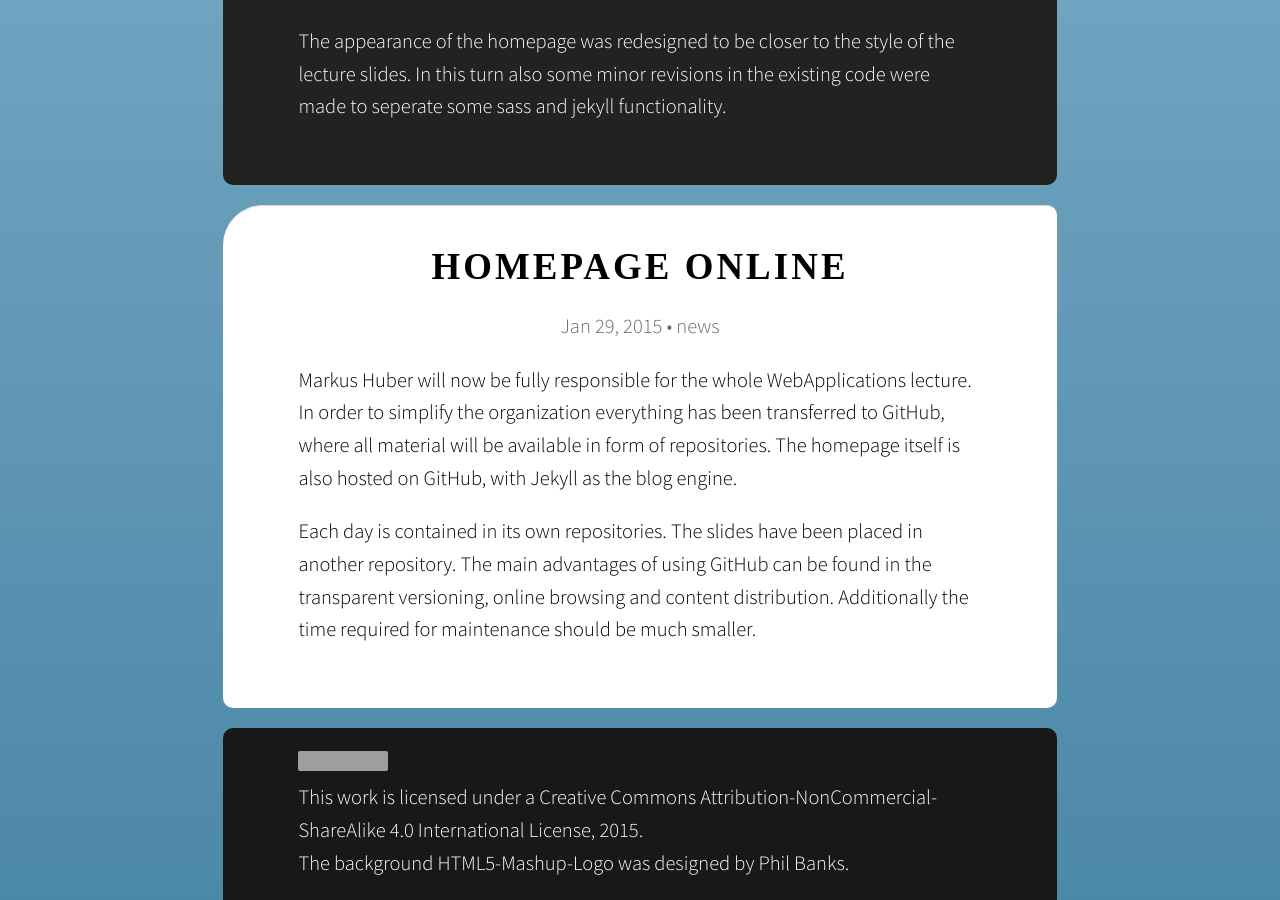
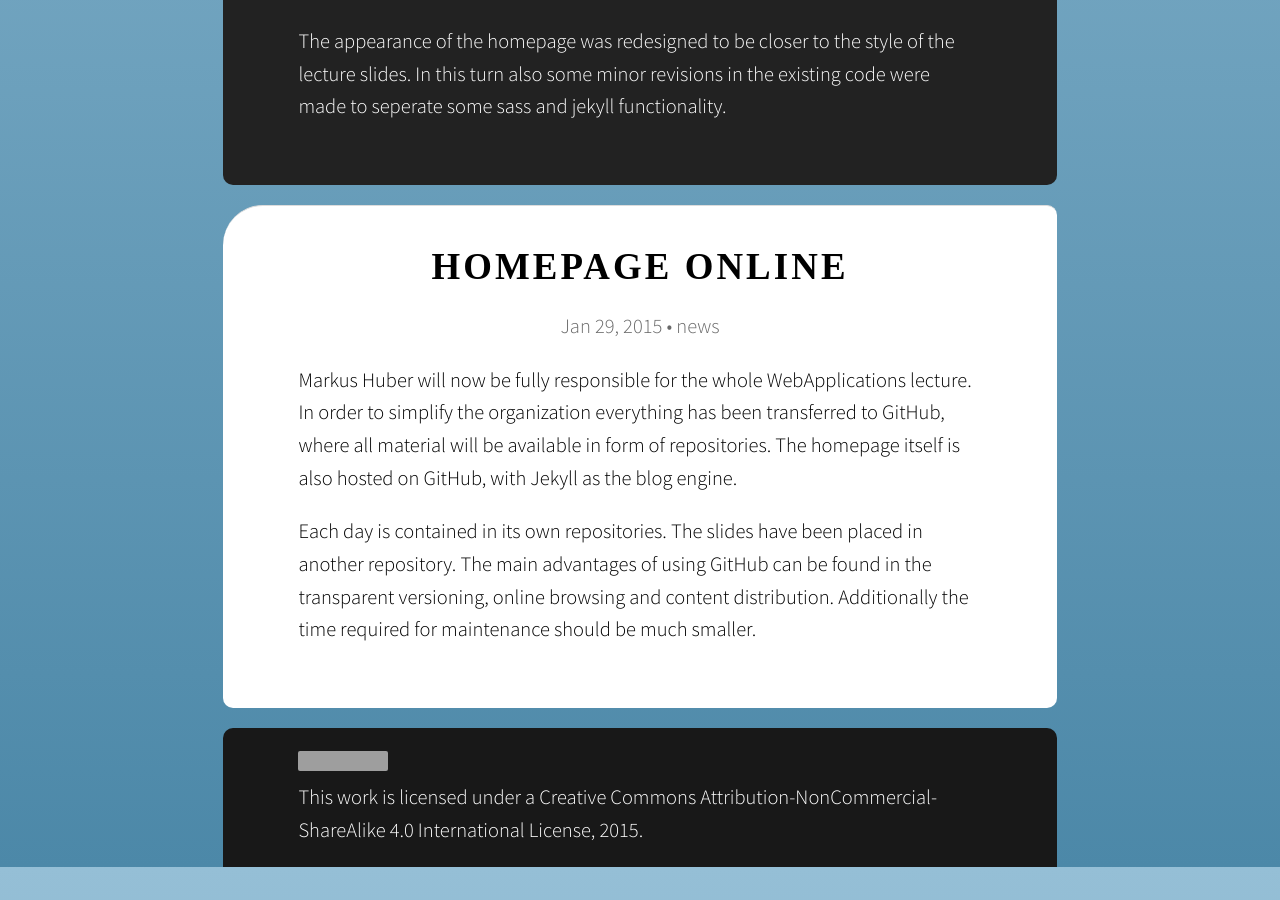
Before and after one commit to WebAppLecture/webapplecture.github.io, a Jekyll site: the page built from index.html, in a window 1280 px wide and 900 px high, scrolled down 910 px. Built offline with Jekyll 4.4.1, drawn with Linux system fonts in a browser that asks for light colours; nearby versions of some CDN libraries; some web fonts are replaced; the list of posts is cut into pages by our own code; after the commit the page ends 1777 px from its top, so only the background shows below that; grey boxes are pictures that could not be loaded.

Commit message:
Removed credits to Phil Banks
Logo was removed --> removed credits

```diff
--- a/_layouts/blank.html
+++ b/_layouts/blank.html
@@ -29,8 +29,7 @@
     </header>
 {{ content }}
     <footer>
-      <span><a rel="license" href="http://creativecommons.org/licenses/by-nc-sa/4.0/"><img alt="Creative Commons License" style="border-width:0" src="https://i.creativecommons.org/l/by-nc-sa/4.0/88x31.png" /></a><br />This work is licensed under a <a rel="license" href="http://creativecommons.org/licenses/by-nc-sa/4.0/">Creative Commons Attribution-NonCommercial-ShareAlike 4.0 International License</a>, {{ site.time | date: "%Y" }}.<br>
-      The background HTML5-Mashup-Logo was designed by <a href="http://customcreative.co.uk/html-5-logo-mashup/">Phil Banks</a>.</span>
+      <span><a rel="license" href="http://creativecommons.org/licenses/by-nc-sa/4.0/"><img alt="Creative Commons License" style="border-width:0" src="https://i.creativecommons.org/l/by-nc-sa/4.0/88x31.png" /></a><br />This work is licensed under a <a rel="license" href="http://creativecommons.org/licenses/by-nc-sa/4.0/">Creative Commons Attribution-NonCommercial-ShareAlike 4.0 International License</a>, {{ site.time | date: "%Y" }}.
     </footer>
   </body>
 </html>
```
